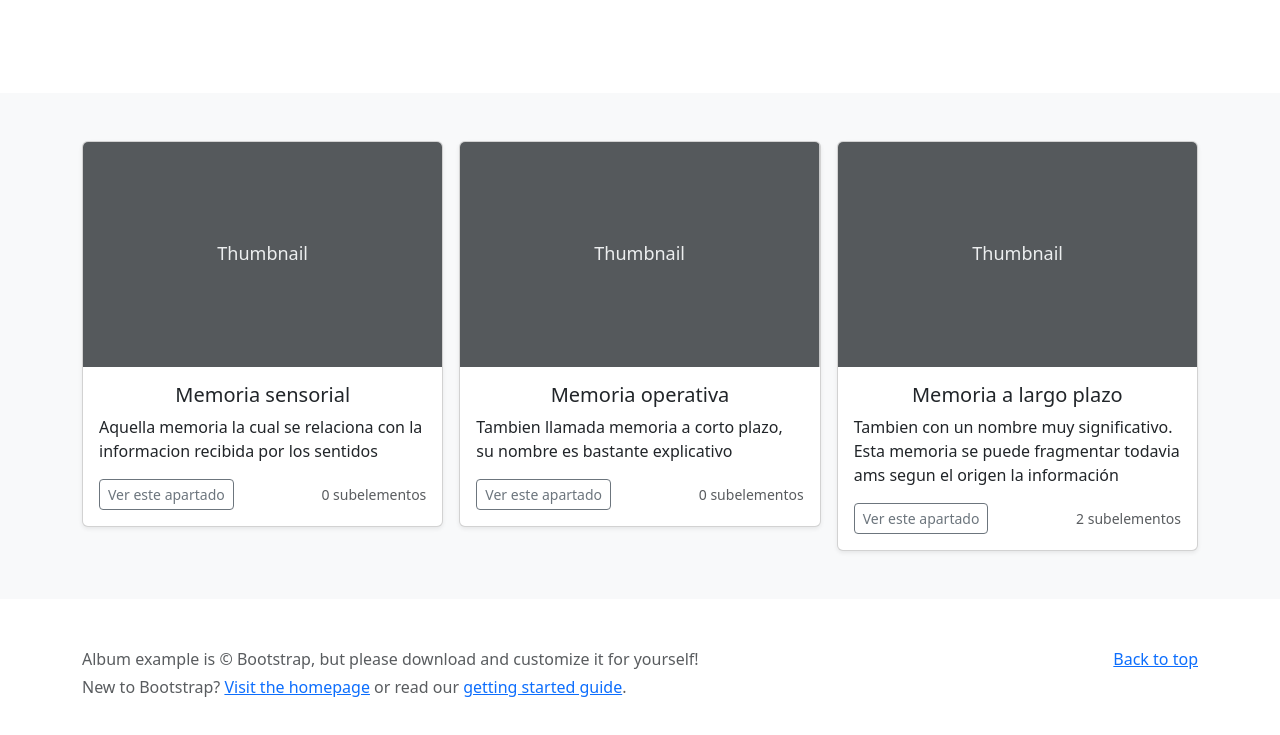
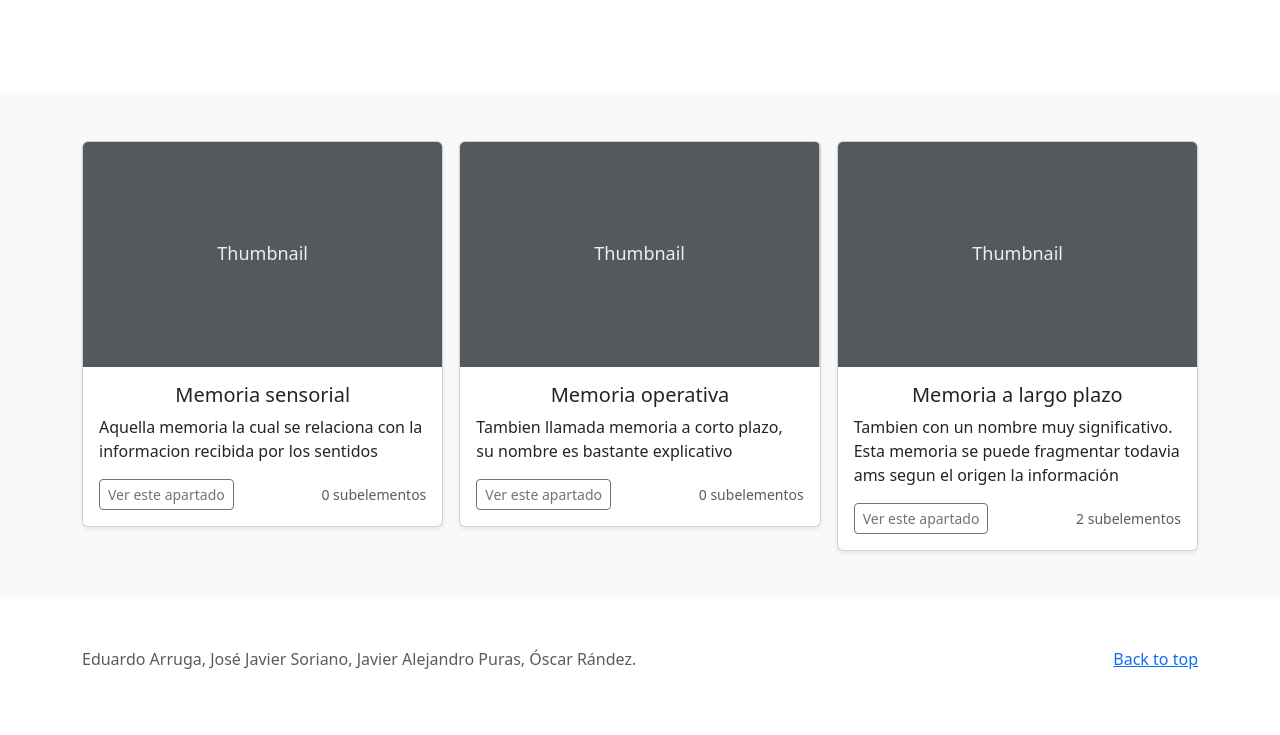
Before and after one commit to japuralo/WebFactorHumano, a plain HTML site: page album/PrimerNivel/Memoria.html in a window 1280 px wide. Shown: the part 477-1212 px from the top of the page. Drawn offline with Linux system fonts and the light colour scheme; files whose address does not match are found by name.

Commit message:
FEAT miswebOs 2

```diff
--- a/album/PrimerNivel/Memoria.html
+++ b/album/PrimerNivel/Memoria.html
@@ -151,8 +151,7 @@
     <p class="float-end mb-1">
       <a href="#">Back to top</a>
     </p>
-    <p class="mb-1">Album example is &copy; Bootstrap, but please download and customize it for yourself!</p>
-    <p class="mb-0">New to Bootstrap? <a href="/">Visit the homepage</a> or read our <a href="../getting-started/introduction/">getting started guide</a>.</p>
+    <p class="mb-1">Eduardo Arruga, José Javier Soriano, Javier Alejandro Puras, Óscar Rández.</p>
   </div>
 </footer>
 
```
Also changed, not shown: album/PrimerNivel/Memoria/LargoPlazo/MemoriaProcedimental.html (+1 -2 lines), album/PrimerNivel/Memoria/MemoriaLargoPlazo.html (+1 -2 lines), album/PrimerNivel/Memoria/MemoriaOperativa.html (+1 -2 lines), album/PrimerNivel/Memoria/MemoriaSensorial.html (+1 -2 lines), album/PrimerNivel/Percepcion.html (+1 -2 lines), album/PrimerNivel/Percepcion/Affordances.html (+1 -2 lines), album/PrimerNivel/Percepcion/ObjetosYEscenas.html (+1 -2 lines), album/PrimerNivel/Percepcion/Organizacion.html (+1 -2 lines), album/PrimerNivel/Percepcion/PercepcionYAtencion.html (+1 -2 lines), album/PrimerNivel/Percepcion/PercepcionYAtencion/Dividida.html (+1 -2 lines), album/PrimerNivel/Percepcion/PercepcionYAtencion/Selectiva.html (+1 -2 lines), album/PrimerNivel/Percepcion/Profundidad.html (+1 -2 lines), album/PrimerNivel/SenCanEntrada/Auditivo.html (+1 -2 lines), album/PrimerNivel/SenCanEntrada/Cenestesico.html (+1 -2 lines), 4 more files.
